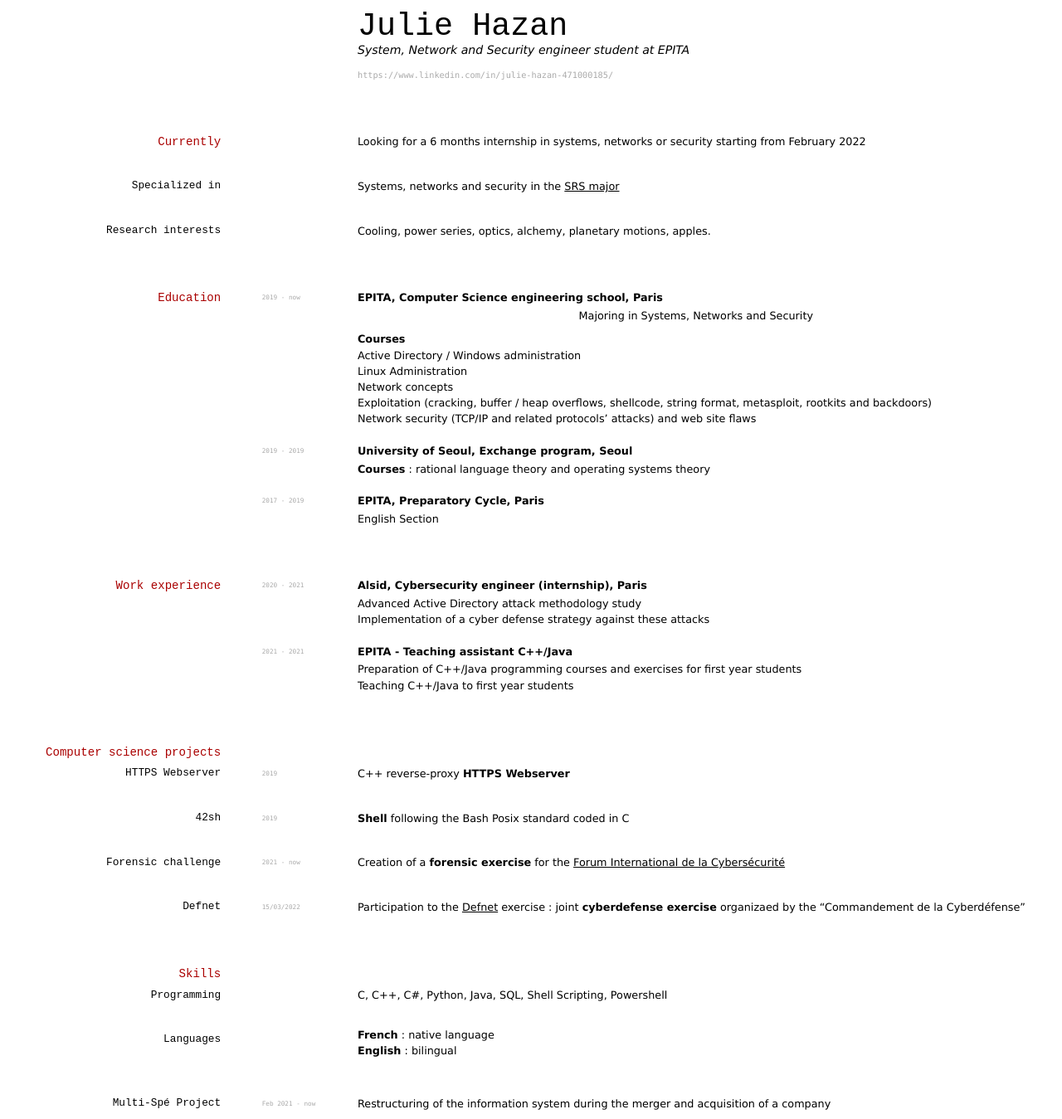
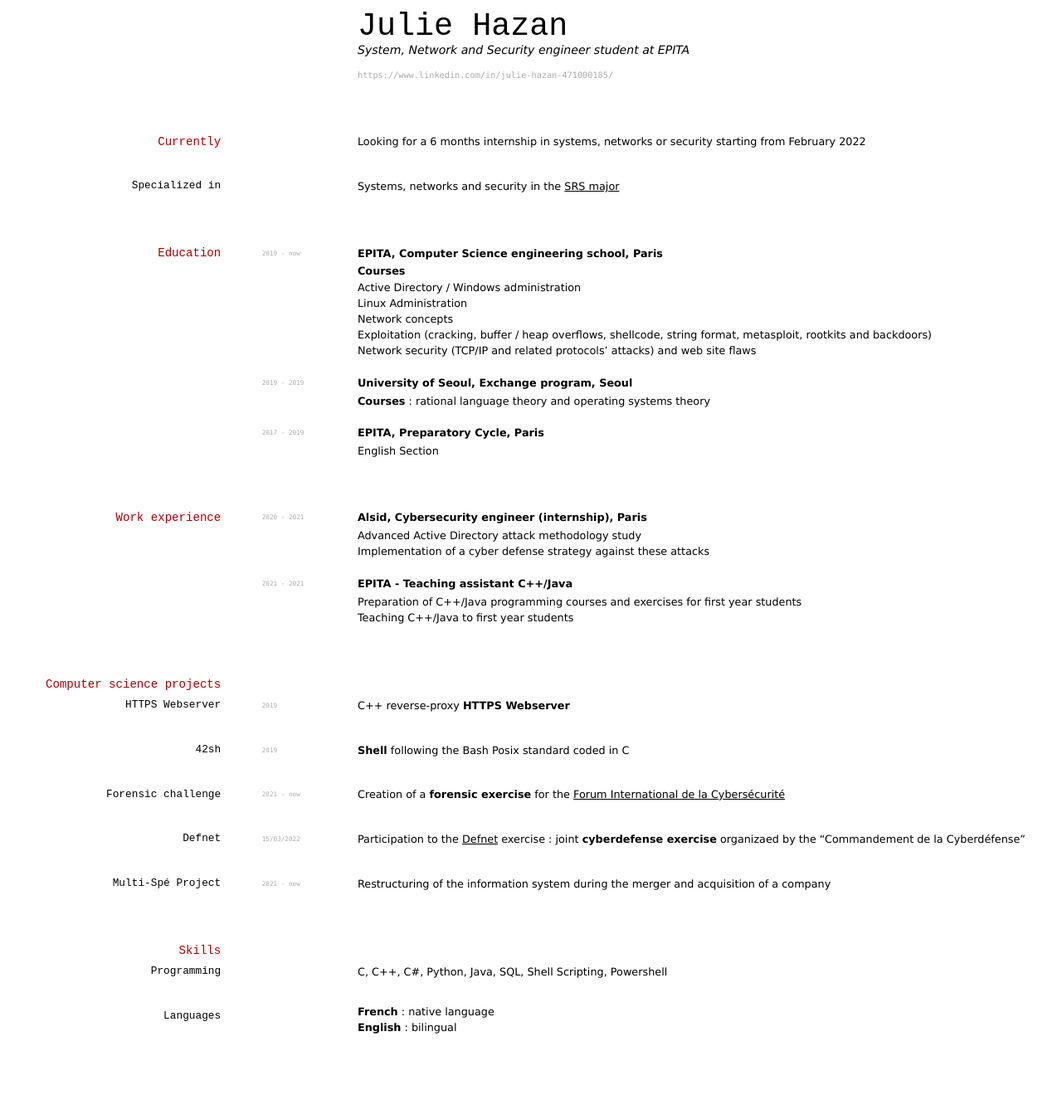
Before and after one commit to Heluge/Heluge.github.io, a Jekyll site: the page built from index.md, in a window 1280 px wide. Shown: the whole page at 83% size. Built offline with Jekyll 4.4.1, drawn with Linux system fonts in a browser that asks for light colours; after the commit the page ends 1267 px from its top, so only the background shows below that.

Commit message:
Update index.md

```diff
--- a/index.md
+++ b/index.md
@@ -19,19 +19,12 @@
 Systems, networks and security in the [SRS major](https://srs.epita.fr/)
 
 
-### Research interests
-
-Cooling, power series, optics, alchemy, planetary motions, apples.
-
-
 ## Education
 
 `2019 - now`
 __EPITA, Computer Science engineering school, Paris__
 
-- Majoring in Systems, Networks and Security
-
-- **Courses**
+- __Courses__
 - Active Directory / Windows administration
 - Linux Administration
 - Network concepts
@@ -101,8 +98,3 @@
 
 - __French__ : native language
 - __English__ : bilingual
-
-
-### Multi-Spé Project
-`Feb 2021 - now`
-Restructuring of the information system during the merger and acquisition of a company
```
Also changed, not shown: other parts of index.md (+4 -0 lines).
